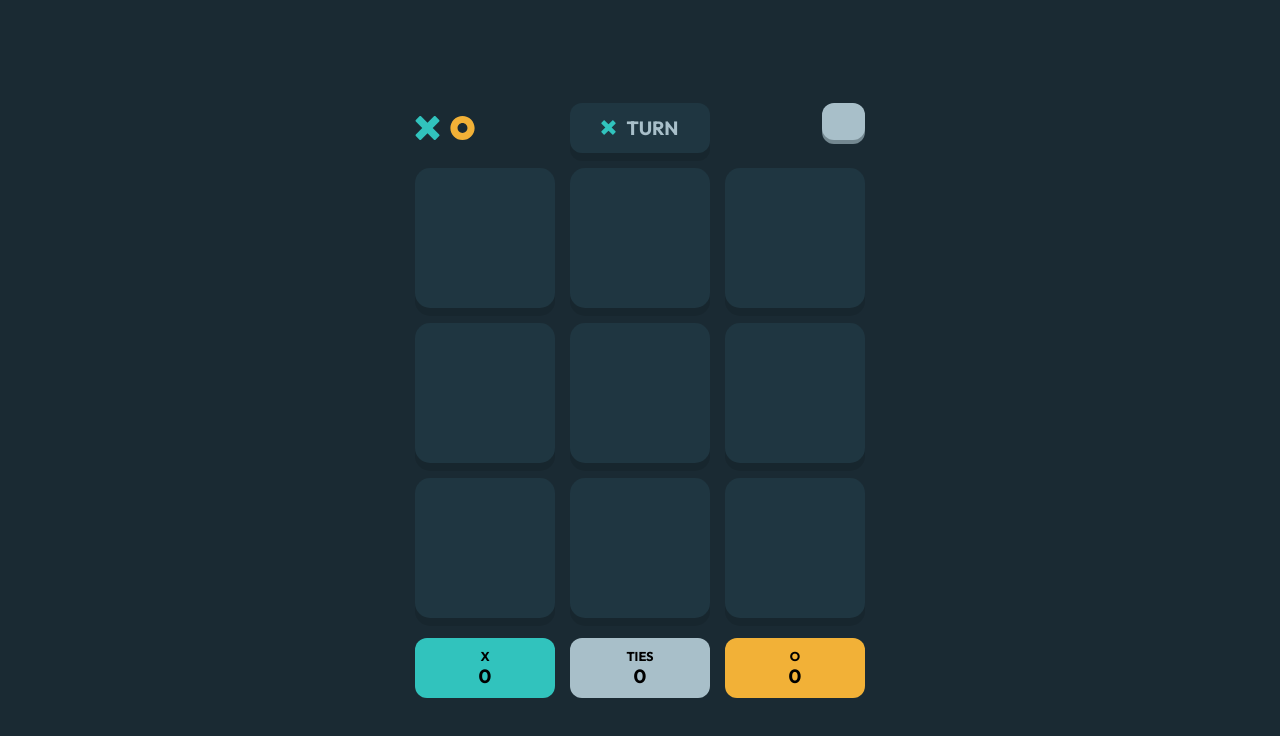
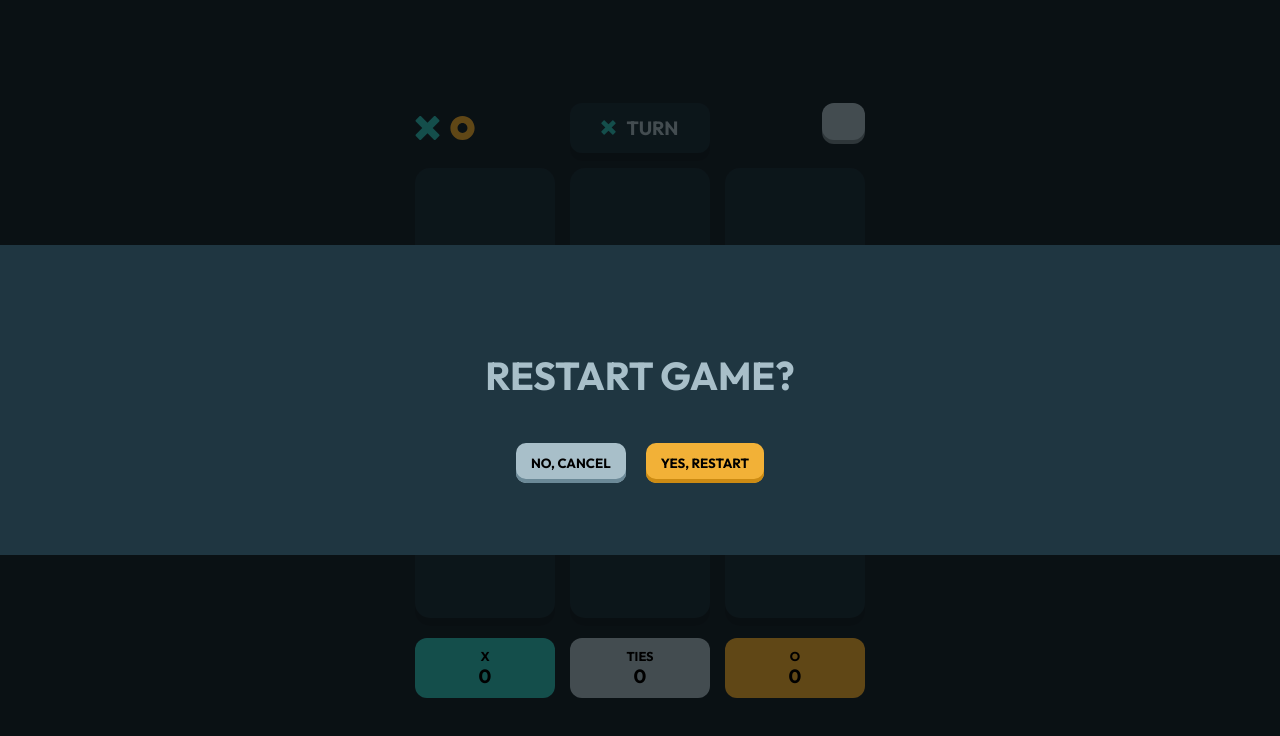
Before and after one commit to Claudiu-Ionel/tic-tac-toe, a React (Create React App) app: page / in a window 1280 px wide. Both pictures are taken after a click on the button 843 px from the left and 121 px from the top of the page. Shown: the top 736 px of the page. Built offline with nearby package versions, Linux system fonts and the light colour scheme; some icons are missing.

Commit message:
added new states to modal

```diff
--- a/src/App.js
+++ b/src/App.js
@@ -104,7 +104,7 @@ function App() {
             {!player && <Oshape style={{ width: 15, height: 15, marginRight: 10, fill: '#F2B137' }} />}
             {"turn"}
           </div>
-          <button onClick={(e) => resetGame()} className="reset-button">
+          <button onClick={(e) => setModalMessage("restart")} className="reset-button">
             <Redo />
           </button>
         </div>
--- a/src/Components/Modal.jsx
+++ b/src/Components/Modal.jsx
@@ -3,7 +3,7 @@ import { ReactComponent as Xshape } from '../assets/X-shape.svg';
 import { ReactComponent as Oshape } from '../assets/Oval-shape.svg';
 import { AppContext } from '../context/Context';
 const Modal = ({ message }) => {
-  const { resetGame } = useContext(AppContext);
+  const { resetGame, setModalMessage } = useContext(AppContext);
   const open = message ? true : false;
   // X has won
   if (message === 'X')
@@ -54,7 +54,43 @@ const Modal = ({ message }) => {
   if (message === 'tie')
     return (
       <div className="modal" open={open}>
-        <div className="modal-content">{message}</div>
+        <div className="modal-content">
+          <section className="modal-content grid-2-rows">
+            {/* <div className="game-result-title"></div> */}
+            <div className="game-result-win">
+              <h1 style={{ color: '#A8BFC9', textTransform: 'uppercase' }}>Round Tied</h1>
+            </div>
+            <div className="game-result-buttons">
+              <button className="quit-button" type="button">
+                quit
+              </button>
+              <button onClick={() => resetGame()} className="next-round-button" type="button">
+                next round
+              </button>
+            </div>
+          </section>
+        </div>
+      </div>
+    );
+  if (message === 'restart')
+    return (
+      <div className="modal" open={open}>
+        <div className="modal-content">
+          <section className="modal-content grid-2-rows">
+            {/* <div className="game-result-title"></div> */}
+            <div className="game-result-win">
+              <h1 style={{ color: '#A8BFC9', textTransform: 'uppercase' }}>Restart Game?</h1>
+            </div>
+            <div className="game-result-buttons">
+              <button onClick={() => setModalMessage('')} className="quit-button" type="button">
+                No, Cancel
+              </button>
+              <button onClick={() => resetGame()} className="next-round-button" type="button">
+                Yes, restart
+              </button>
+            </div>
+          </section>
+        </div>
       </div>
     );
 };
--- a/src/context/Context.jsx
+++ b/src/context/Context.jsx
@@ -1,4 +1,4 @@
-import { createContext, useState, useEffect } from 'react';
+import { createContext, useState } from 'react';
 
 export const AppContext = createContext({});
 
--- a/src/style/_main.scss
+++ b/src/style/_main.scss
@@ -55,6 +55,15 @@ padding: 15px 0px;
     grid-template-columns: 1fr;
     grid-template-rows: repeat(3, 1fr);
     place-items: center;
+  }
+  &.grid-2-rows {
+    @extend .grid-3-rows;
+    grid-template-rows: repeat(2, 1fr);
+
+    .game-result-win {
+      justify-self: center;
+      align-self: flex-end;
+    }
   }
   button {
     text-transform: uppercase;
```
